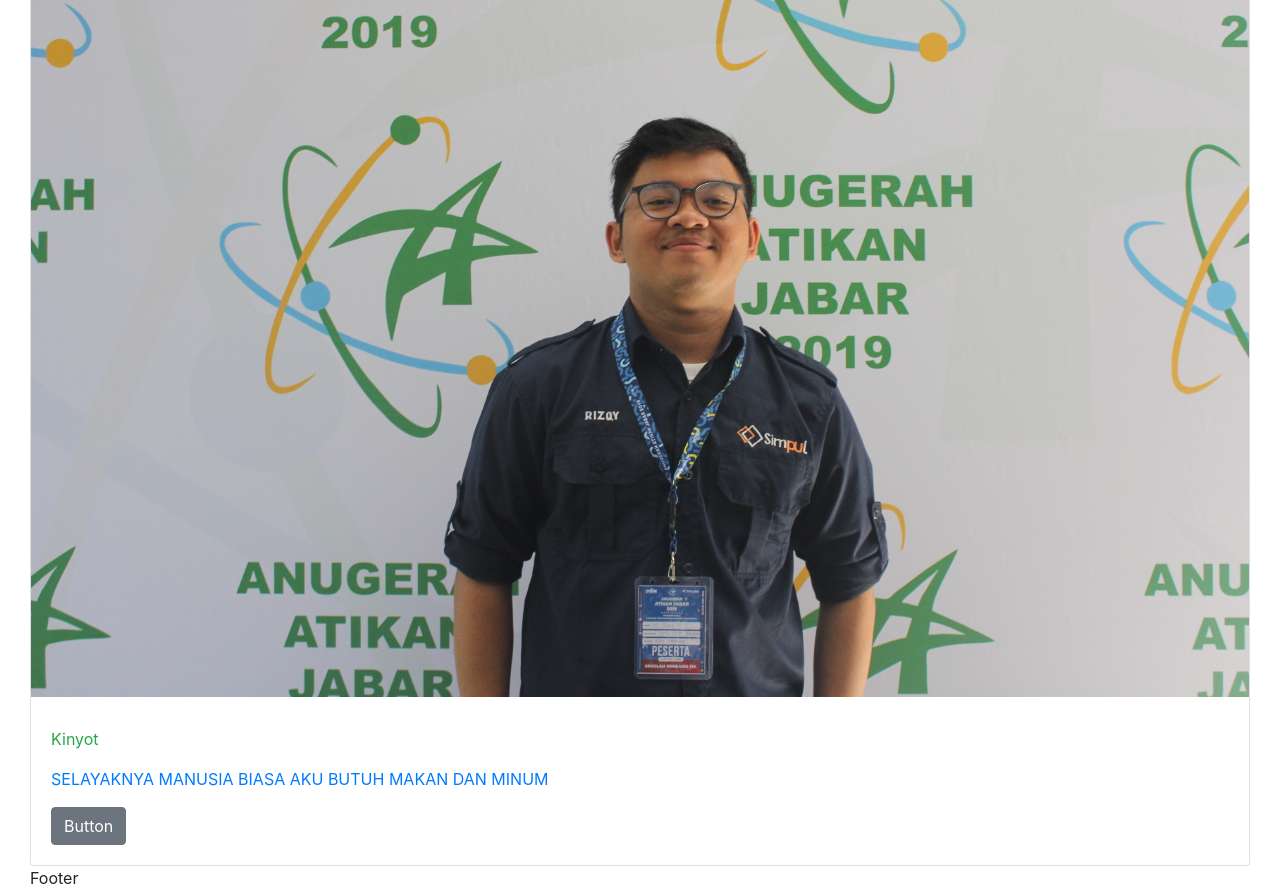
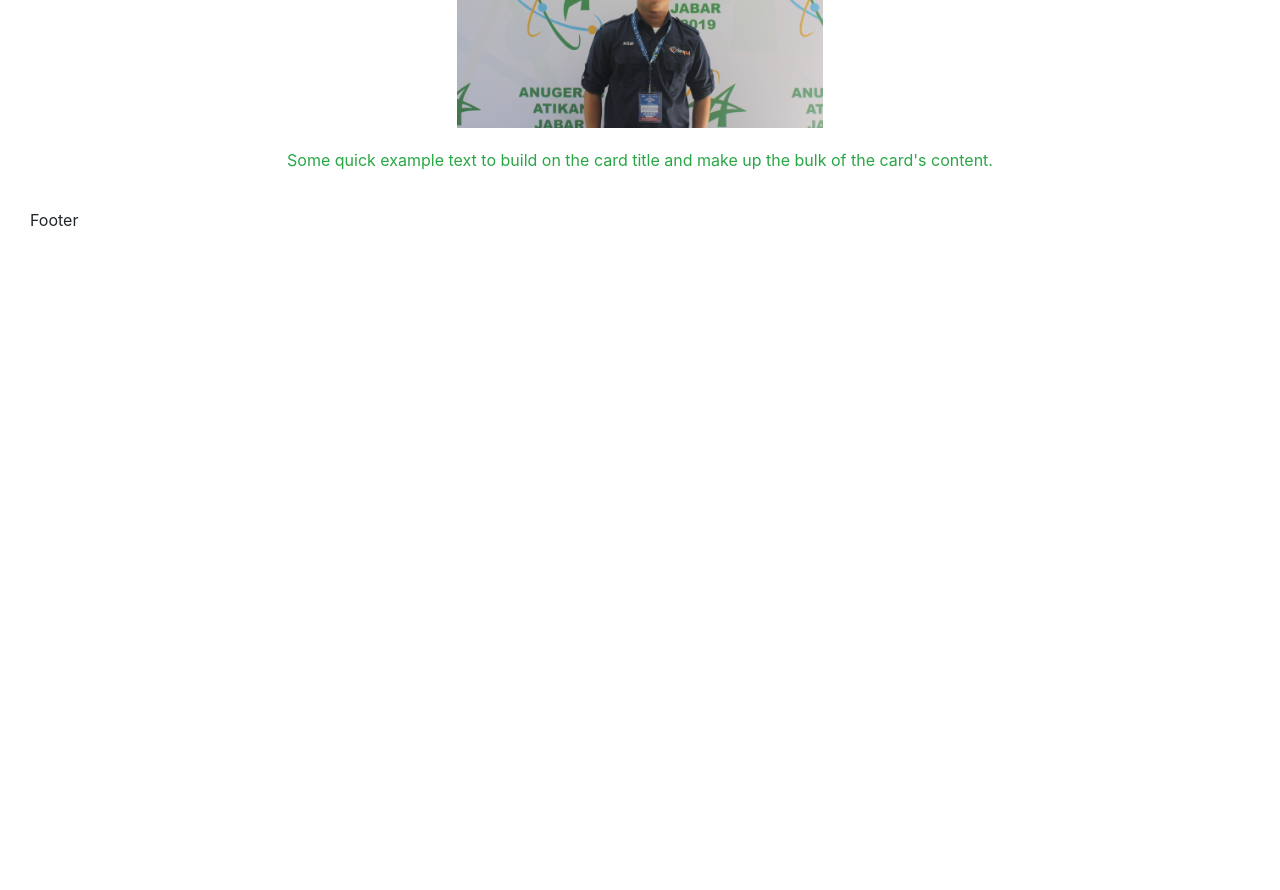
Before and after one commit to MRizqyP/ReactJS, a React (Create React App) app: page /about in a window 1280 px wide. Shown: the part 180-1070 px from the top of the page. After the commit the page ends 800 px from the top, so only its background shows below. Built offline with nearby package versions, Linux system fonts and the light colour scheme.

Commit message:
done from

```diff
--- a/src/component/card.js
+++ b/src/component/card.js
@@ -11,30 +11,16 @@ import {
 
 export default function card() {
   return (
-    <div>
-      <Card>
-        <CardImg
-          top
-          width="20%"
-          src="../kinyot.jpg"
-          alt="Card image cap"
-          class="rounded-circle"
-        />
-        <CardBody>
-          <CardTitle>
-            <p className="text-success"></p>
-          </CardTitle>
-          <CardSubtitle>
-            <p className="text-success">Kinyot</p>
-          </CardSubtitle>
-          <CardText>
-            <p className="text-primary">
-              SELAYAKNYA MANUSIA BIASA AKU BUTUH MAKAN DAN MINUM
-            </p>
-          </CardText>
-          <Button>Button</Button>
-        </CardBody>
-      </Card>
+    <div class="card" className="rounded-circle">
+      <center>
+        <img src="../kinyot.jpg" width="30%" />
+        <div class="card-body">
+          <p class="card-text" class="text-success">
+            Some quick example text to build on the card title and make up the
+            bulk of the card's content.
+          </p>
+        </div>
+      </center>
     </div>
   );
 }
--- a/src/component/navbar.js
+++ b/src/component/navbar.js
@@ -20,7 +20,7 @@ export default function navbar() {
       </button>
       <div class="collapse navbar-collapse" id="navbarNavDropdown">
         <ul class="navbar-nav">
-          <li class="nav-item active">
+          <li class="nav-item">
             <Link class="nav-link" to="/">
               Home <span class="sr-only"></span>
             </Link>
--- a/src/component/profile.js
+++ b/src/component/profile.js
@@ -5,8 +5,10 @@ export default function profile() {
     <div>
       <center>
         <p>
-          Nama : Mohammad Rizqy Pratama Nama Panggilan : Kinyot Tanggal Lahir :
-          19 Juni 2000 Tempat Lahir : Bandung
+          Nama : Mohammad Rizqy Pratama <br />
+          Nama Panggilan : Kinyot <br />
+          Tanggal Lahir : 19 Juni 2000 <br />
+          Tempat Lahir : Bandung
         </p>
       </center>
     </div>
```
